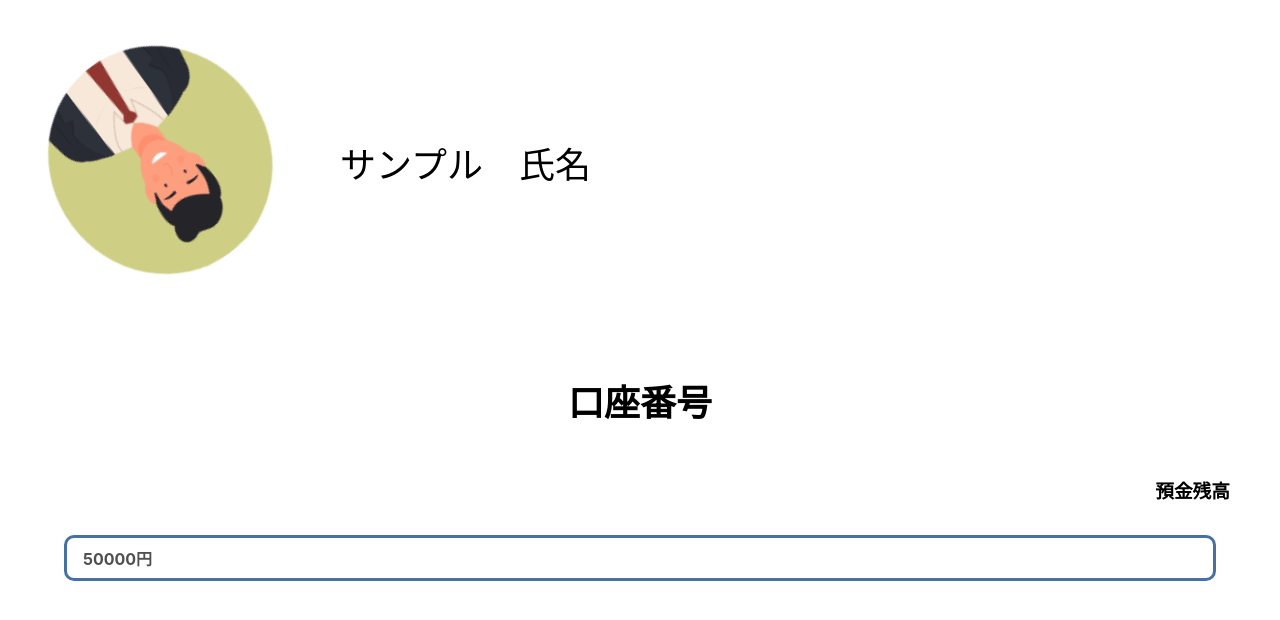
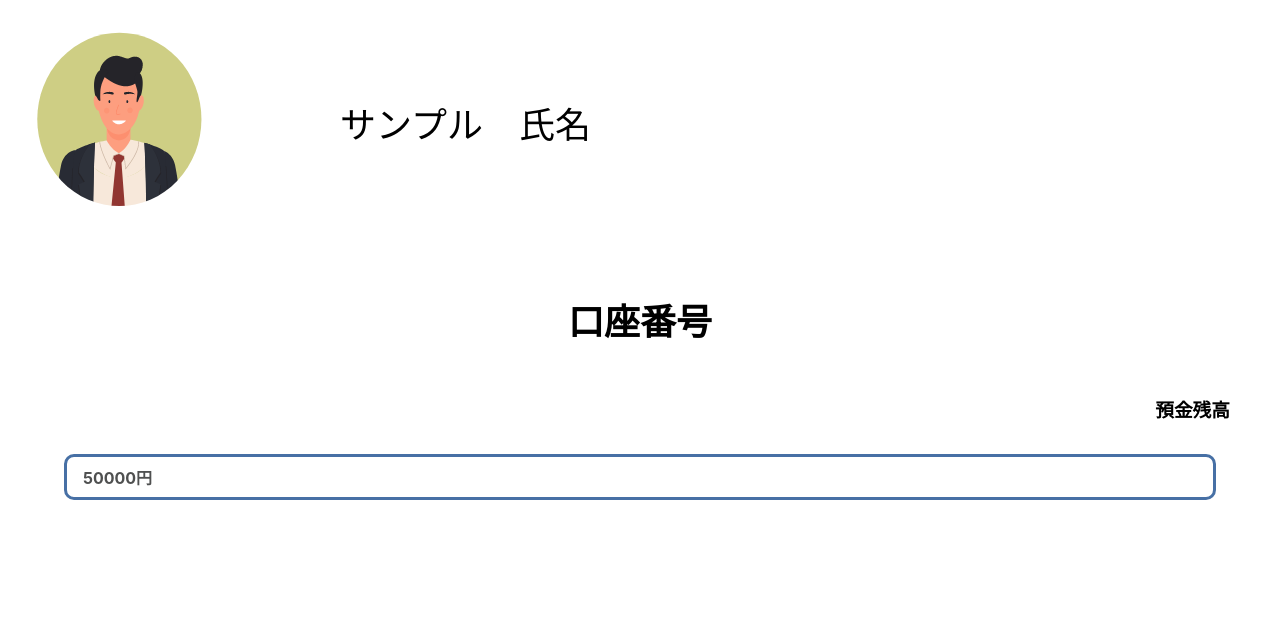
Before and after one commit to YukiMiyazaki130120/AppFront, a React (Create React App) app: page / in a window 1280 px wide. Shown: the top 620 px of the page. Built offline with nearby package versions, Linux system fonts and the light colour scheme.

Commit message:
ロゴが回るのを止める

```diff
--- a/src/Top.js
+++ b/src/Top.js
@@ -5,7 +5,7 @@ function Top() {
   return (
 <div>
   <div class="flex">
-    <figure class="image"><img src={logo} className="App-logo" alt="logo" /></figure>
+    <figure class="image"><img src={logo}/></figure>
      <p class="text">サンプル　氏名</p>
   </div>
     <h2 class="text">口座番号</h2>
```
